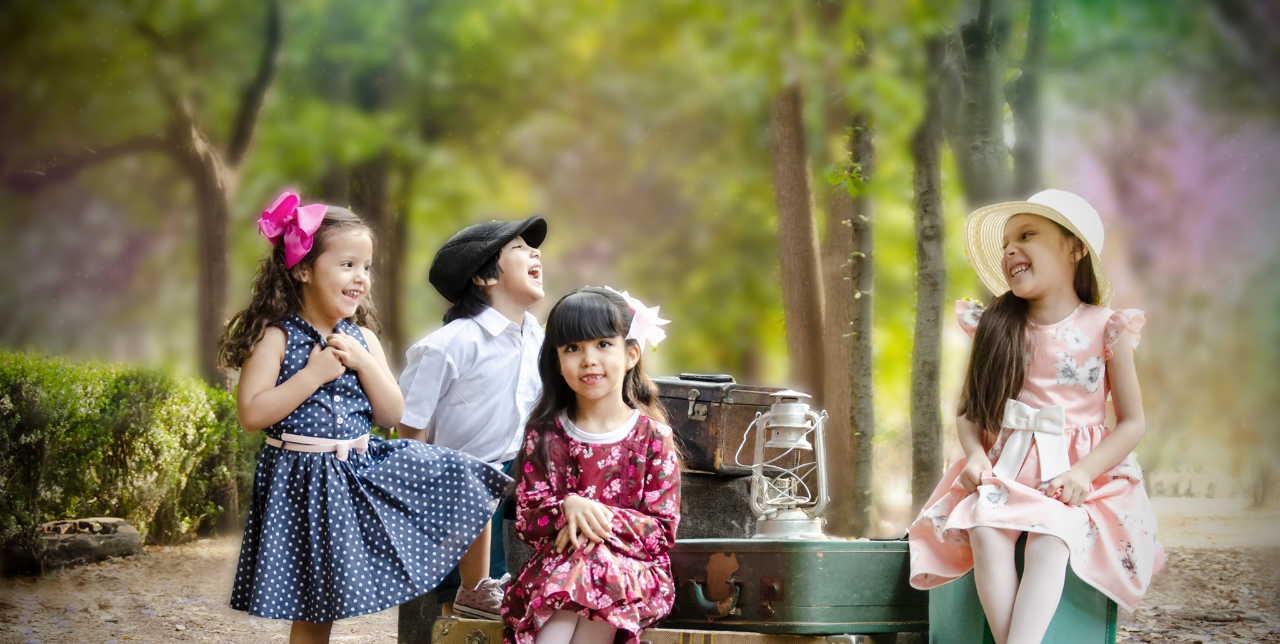
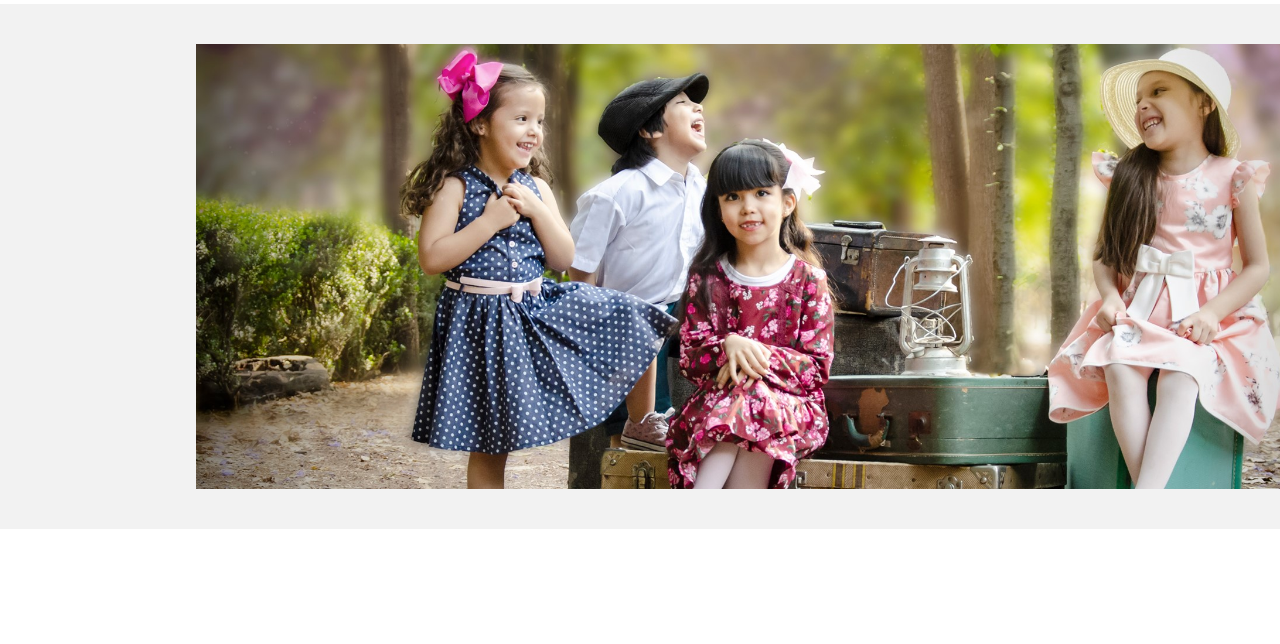
Before and after one commit to alilvmx/Page-Photography, a plain HTML site: page index.html in a window 1280 px wide. Shown: the part 156-800 px from the top of the page. Drawn offline with Linux system fonts and the light colour scheme.

Commit message:
Cambios new

```diff
--- a/css/styles.css
+++ b/css/styles.css
@@ -112,15 +112,57 @@ h3 {
     font-weight: 700;
     }
 
+
+
+
+
+.container{
+    width: 90%;
+    /* min-height: 100vh; */
+    max-width: 1200px;
+    margin: 0 auto;
+    margin-left: 130px;
+    overflow: hidden;
+}
+
 .slider{
+    background-color: #f2f2f2;
+    padding: 40px 0;
+    margin-top: 5px;
+}
+
+.slider_container{
+    display: grid;
+    grid-template-columns: 50px 1fr 50px;
+    align-items: center;
+    gap: 1em;
+}
+
+.slider_body{
+    grid-column: 2/3;
+    grid-row: 1/2;
+    opacity: 0;
+    pointer-events: none;
+    display: grid;
+    background-color: #F2F2F2;
+    grid-template-columns: 1fr max-content;
+    align-items: center;
+    transition: opacity 1.5s;
 
 }
 
-/* .img-slider{
-    width: 230px;
-    height: 230px;
+.slider__body--show{
+    opacity: 1;
+    pointer-events: unset;
+
+}
+
+
+ .img-slider{
+    width: 120rem;
+    height: 445px;
     border: 50%;
     object-fit: cover;
     display: block;
     margin: auto 0;
-} */
+}
--- a/index.html
+++ b/index.html
@@ -33,9 +33,18 @@
 
     <section class="slider">
         <div class="slider_container container">
-            <img class="img-slider" src="/img/principal.jpg" alt="">
-            <img class="img-slider" src="/img/dos.jpg" alt="">
-            <img class="img-slider" src="/img/tres.jpg" alt="">
+            <div class="slider_body slider__body--show">
+                <img class="img-slider" src="/img/principal.jpg" alt="">
+            </div>
+
+            <div class="slider_body">
+                <img class="img-slider" src="/img/dos.jpg" alt="">
+            </div>
+
+            <div class="slider_body">
+                <img class="img-slider" src="/img/tres.jpg" alt="">
+            </div>
+
 
         </div>
     </section>
```
